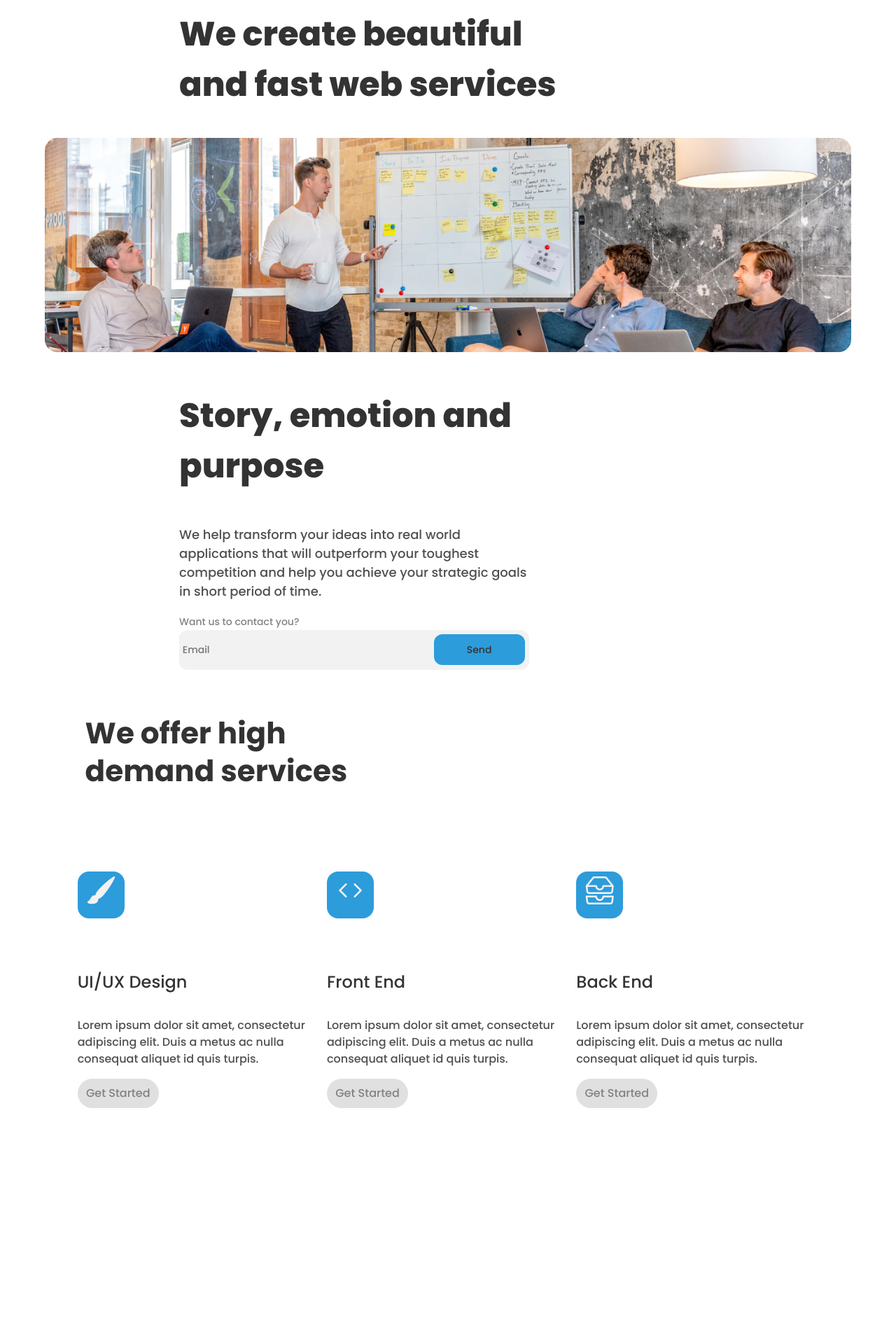
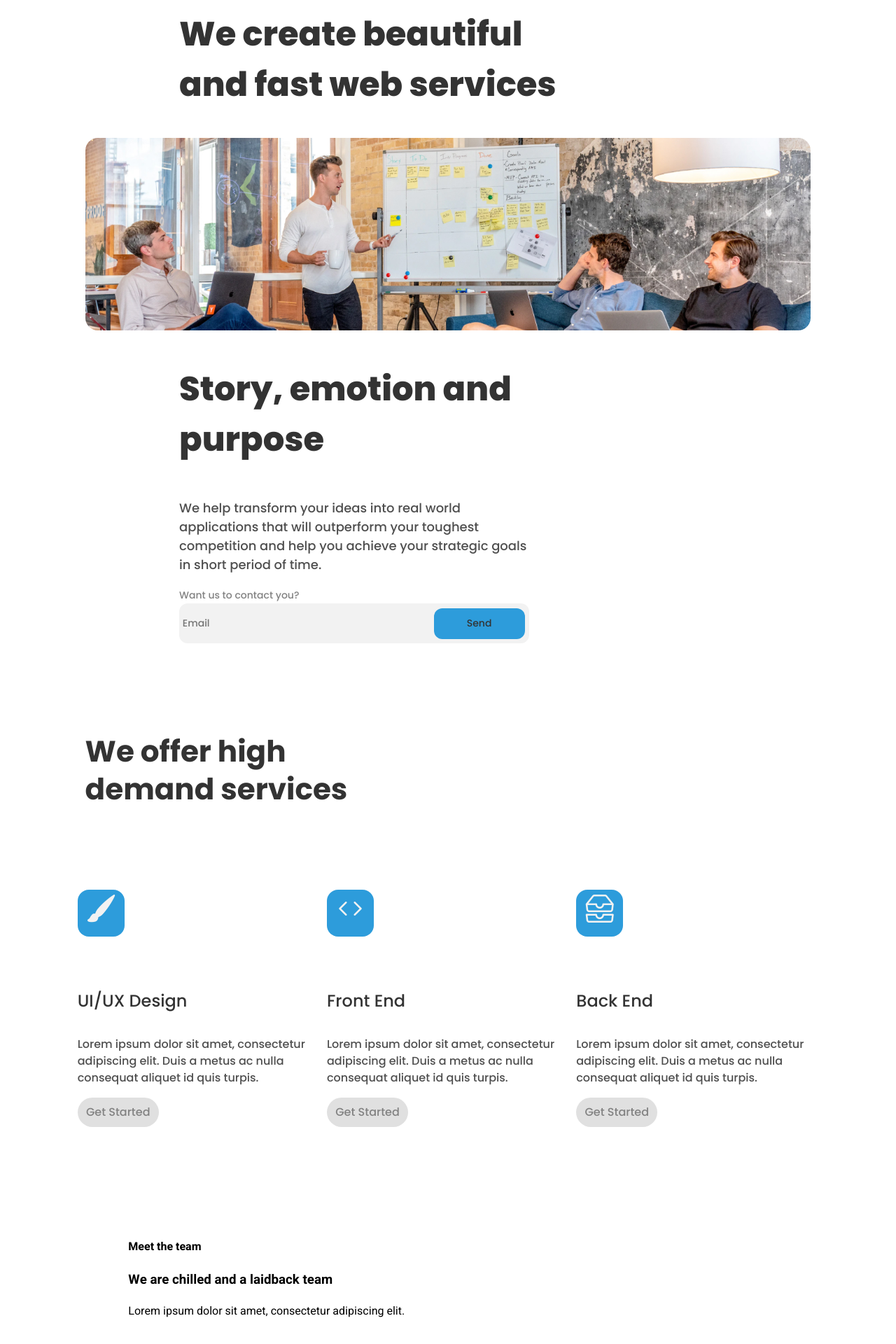
Before and after one commit to SebasttianDaza/homepage, a React (Vite) app: page / in a window 1280 px wide. Shown: the part 180-2100 px from the top of the page at 70% size. Before the commit the page ends 1901 px from the top, so only its background shows below. Built offline with nearby package versions, Linux system fonts and the light colour scheme.

Commit message:
Add Component Team and corrected design
I've added web component team and corrected design the web component Banner

```diff
--- a/Components/Banner/banner.css
+++ b/Components/Banner/banner.css
@@ -1,3 +1,10 @@
+.principal {
+    display: flex;
+    flex-direction: column;
+    justify-content: center;
+    align-items: center;
+}
+
 .first {
     width: 543px;
     margin-right: auto;
@@ -13,6 +20,12 @@
 .first h2 {
     font: var(--style-font);
     color: var(--color-text);
+}
+
+.second {
+    display: flex;
+    width: 90%;
+    flex-direction: column;
 }
 
 .second img {
--- /dev/null
+++ b/Components/Team/team.css
@@ -0,0 +1,8 @@
+.Team {
+    display: grid;
+    width: 90%;
+    grid-template-columns: repeat(auto-fit, minmax(200px, 1fr));
+    justify-items: center;
+    margin: 4rem auto;
+
+}
--- /dev/null
+++ b/Components/Team/team.jsx
@@ -0,0 +1,17 @@
+import "./team.css";
+
+
+function Team () {
+    return (
+      <section className="Team">
+        <div className="teamChild">
+          <h4>Meet the team</h4>
+          <h3>We are chilled and a laidback team</h3>
+          <p>Lorem ipsum dolor sit amet, consectetur adipiscing elit.</p>
+        </div>
+        <div className="teamChild2"></div>
+      </section>
+    );
+}
+
+export default Team
--- a/src/main.jsx
+++ b/src/main.jsx
@@ -9,11 +9,16 @@ import Nav from '../Components/Nav/nav.jsx'
 import Banner from '../Components/Banner/banner.jsx'
 import Card from '../Components/Card/card.jsx'
 
+
+import Team from '../Components/Team/team.jsx'
+
 ReactDOM.render(
   <React.StrictMode>
     <Nav></Nav>
     <Banner></Banner>
     <Card></Card>
+
+    <Team></Team>
   </React.StrictMode>,
   document.getElementById('root')
 )
```
